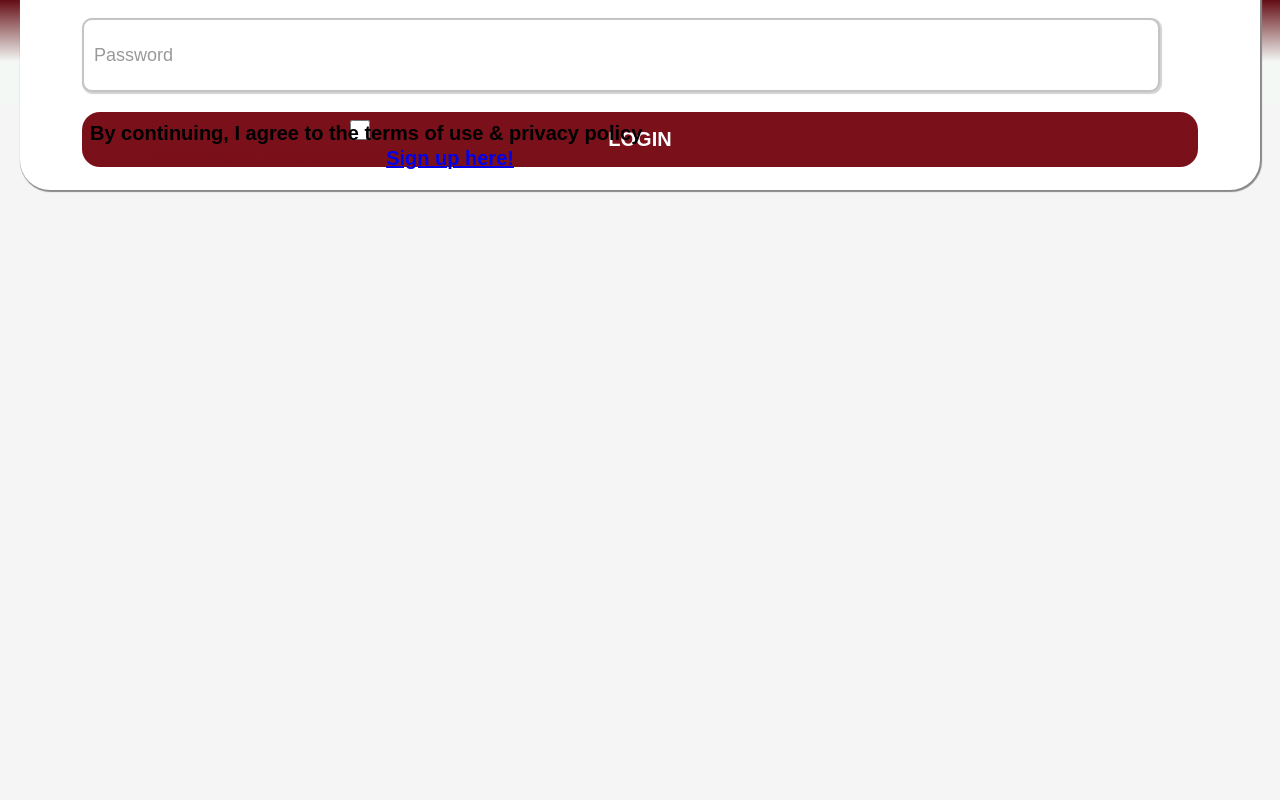
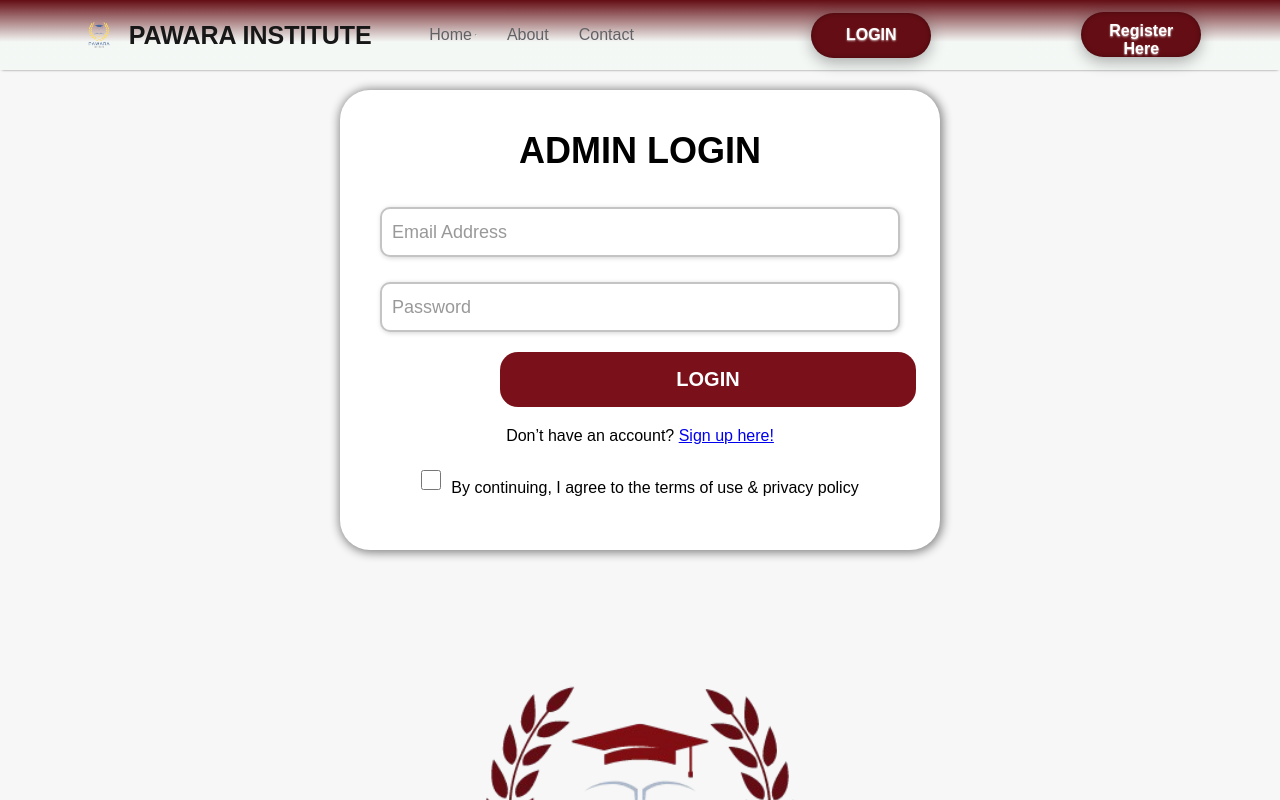
Before and after one commit to sachii4488/Pawara-Student-and-Teacher-Management-System, a React (Create React App) app in the folder frontend/: page /login in a window 1280 px wide. Shown: the top 800 px of the page. Built offline with nearby package versions, Linux system fonts and the light colour scheme.

Commit message:
Update Login.css

```diff
--- a/frontend/src/Pages/CSS/Login.css
+++ b/frontend/src/Pages/CSS/Login.css
@@ -1,157 +1,130 @@
-.login-container{
+* {
+    box-sizing: border-box; /* Ensures padding and border don't overflow elements */
+    margin: 0;
+    padding: 0;
+  }
+
+  body, html {
+    height: 100%;
+    font-family: 'Poppins', sans-serif;
+    background-color: #f5f5f5;
+  }
+
+  /* Login container with left-right layout */
+  .login-container {
     display: flex;
-    justify-content: center;
+    justify-content: space-between; /* Push form and logo to sides */
     align-items: center;
-    height: 100vh;
-    gap: 200px;
-  background-color: #f5f5f5;
+    min-height: 100vh;
+    gap: 20px;
+    padding: 20px;
+  }
 
-}
-.login-left{
-    box-shadow: 1px 1px 1px 1px #888;
-    width: 650px;
-    height: 800px;
+  /* Left section with form */
+  .login-left {
+    width: 50%; /* Take half the screen */
+    max-width: 600px;
+    box-shadow: 1px 1px 10px 2px #888;
     border-radius: 30px;
     background-color: #fff;
-    margin-left: -600px;
-    margin-top: -200px;
-    display: grid;
+    padding: 40px;
+    display: flex;
+    flex-direction: column; /* Arrange elements vertically */
+    align-items: center;
+    gap: 20px;
+    text-align: center;
   }
-.login-left h1{
-    margin-left: -55px;
-    margin-top: 50px;
+
+  /* Login title */
+  .login-left h1 {
+    margin-bottom: 10px;
   }
-.login-fields{
-    display: grid;
 
-
+  /* Input fields */
+  .login-fields {
+    width: 100%; /* Ensures inputs fill available space */
   }
-/* .login-fields {
-    margin-bottom: 50px;
-    width: 200px;
-    margin-left: 60px;
-    border-radius: 10px;
-    box-shadow: 1px 1px 1px 1px #d3d2d2;
-    height: 50px;
-    font-size: 18px;
-    font-family: 'Poppins', sans-serif;
-    border: 2.5px solid #C4C4C4;
-} */
 
   .login-fields input[type="email"],
   .login-fields input[type="password"] {
-    width: 85%; /* Adjust the width as needed */
-    margin-left: 5%; /* Center the input fields */
+    width: 100%;
     padding: 10px;
     border-radius: 10px;
-    box-shadow: 1px 1px 1px 1px #d3d2d2;
+    box-shadow: 1px 1px 5px #d3d2d2;
     height: 50px;
     font-size: 18px;
-    font-family: 'Poppins', sans-serif;
     border: 2.5px solid #C4C4C4;
     margin-bottom: 20px;
   }
 
-
-
-.login-left button{
-    width: 400px;
-    margin-left: 115px;
+  /* Login button centered within the form */
+  .login-left button {
+    width: 80%;
     height: 55px;
     border-radius: 18px;
     background-color: #7a1019;
     color: white;
     font-size: 20px;
     font-weight: bold;
-
+    cursor: pointer;
   }
 
-.login-right img{
-    width: 1000px;
-    margin-right: -400px;
-    margin-top: -250px;
-
-}
-
-.login-left button:hover{
+  .login-left button:hover {
     background-color: #fff;
     color: #7a1019;
     font-size: 18px;
-    font-weight: bold;
-    cursor: pointer;
-    border:3px solid #7a1019;
+    border: 3px solid #7a1019;
   }
-.login-login{
-    margin-left: 135px;
-    margin-top: -20px;
-    font-size: 20px;
-    font-weight: bold;
-    color: #7a1019;
 
+  /* Agree terms section */
+  .login-agree {
+    display: flex;
+    align-items: center;
+    gap: 10px;
   }
-.login-agree{
-    margin-top: -90px;
 
-    display: inline;
-
-}
-.login-agree input{
-    margin-top: 20px;
-    margin-left: -280px;
-
+  .login-agree input {
+    width: 20px;
     height: 20px;
   }
-.login-agree p{
-    margin-top: -38px;
-    margin-left:70px;
-    font-size: 20px;
-    font-weight: bold;
-}
-@media(max-width: 1280px) {
-    .login-container {
-        flex-direction: column;
-        gap: 50px;
-        padding: 20px;
-    }
 
-    .login-left {
-        width: 100%;
-        height: auto;
-        margin-left: 0;
-        margin-top: 0;
-    }
-
-    .login-left h1 {
-        margin-left: 0;
-        text-align: center;
-    }
-
-    .login-fields input {
-        width: 90%;
-        margin-left: 5%;
-    }
-
-    .login-left button {
-        width: 90%;
-        margin-left: 5%;
+  /* Right section with logo */
+  .login-right {
+    width: 50%; /* Take half the screen */
+    display: flex;
+    justify-content: center;
+    align-items: center;
   }
 
   .login-right img {
     width: 100%;
+    max-width: 600px; /* Limit max width of the logo */
+    object-fit: cover;
+  }
 
-        margin: 0;
-        margin-top: 500px;
+  /* Responsive adjustments */
+  @media (max-width: 1280px) {
+    .login-container {
+      flex-direction: column;
+      gap: 30px;
+    }
+
+    .login-left,
+    .login-right {
+      width: 100%; /* Take full width on smaller screens */
+    }
+
+    .login-right img {
+      margin-top: 0;
     }
   }
 
-@media(max-width: 800px) {
+  @media (max-width: 800px) {
     .login-container {
       padding: 10px;
     }
 
     .login-left {
-        width: 100%;
-        padding: 20px;
       box-shadow: none;
       border-radius: 0;
     }
@@ -161,17 +134,10 @@
     }
 
     .login-fields input {
-        width: 100%;
-        margin-left: 0;
+      font-size: 16px;
     }
 
     .login-left button {
-        width: 100%;
-        margin-left: 0;
-    }
-
-    .login-right img {
-        width: 100%;
-        margin: 0;
+      font-size: 18px;
     }
   }
```
Lines whose indentation alone changed are shown as unchanged.
